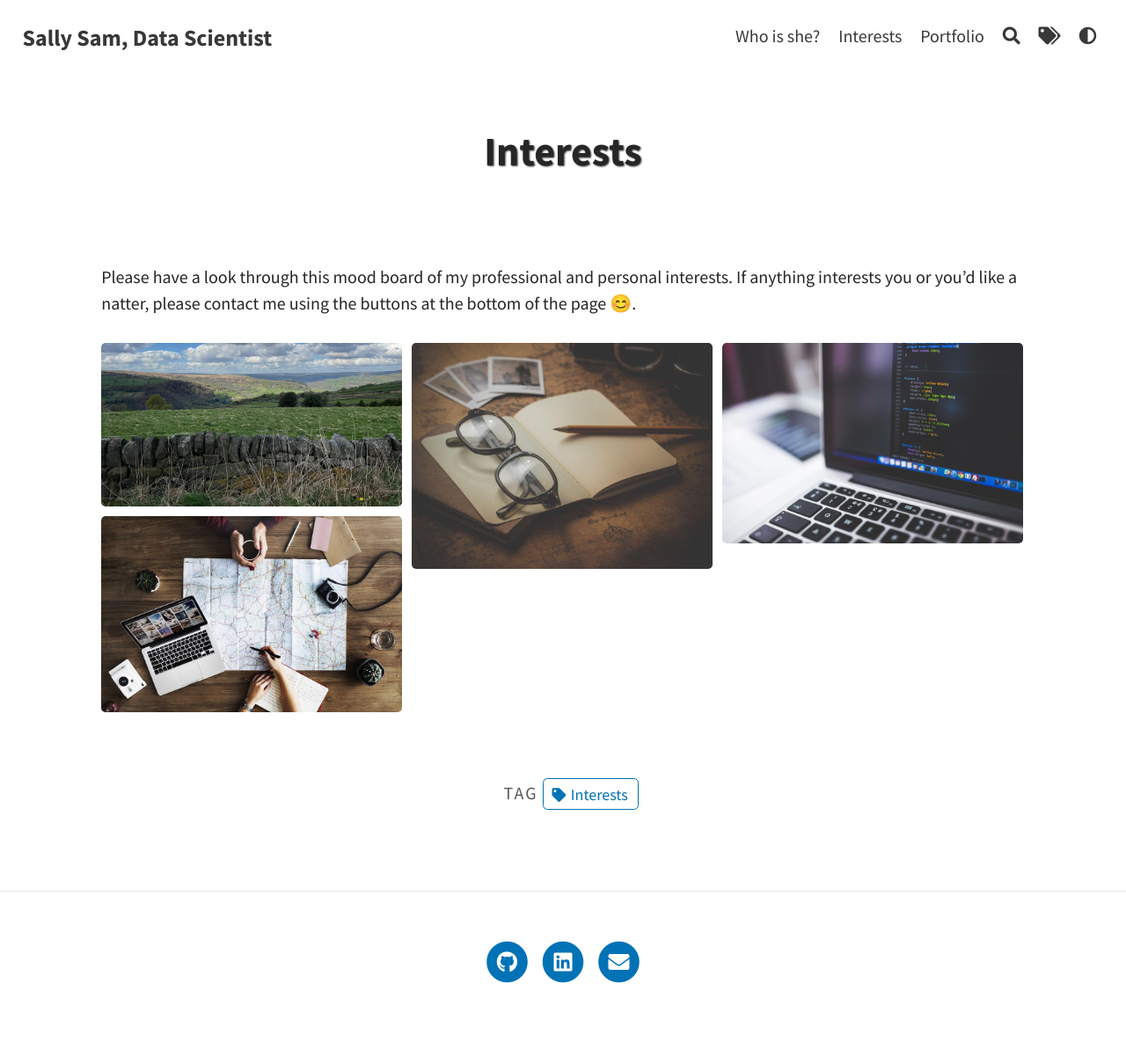
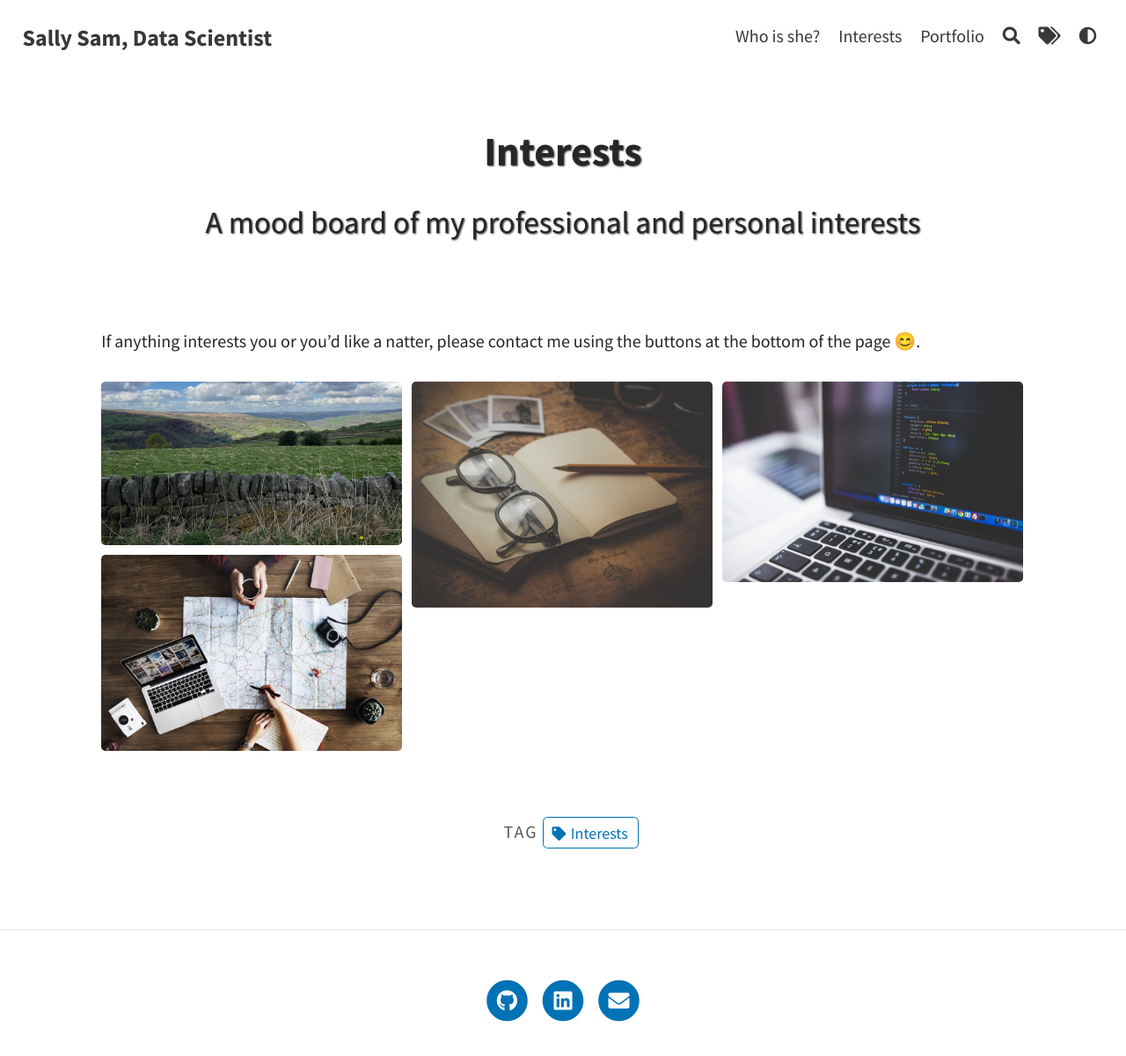
Before and after one commit to s-sam/s-sam.github.io, a Jekyll site: the page built from pages/gallery.md, in a window 1280 px wide. Shown: the whole page at 88% size. Built offline with Jekyll 4.4.1, drawn with Linux system fonts in a browser that asks for light colours; before the commit the page ends 1157 px from its top, so only the background shows below that.

Commit message:
Update gallery.md

```diff
--- a/pages/gallery.md
+++ b/pages/gallery.md
@@ -1,12 +1,12 @@
 ---
 layout: page
 title: Interests
-subtitle:
+subtitle: "A mood board of my professional and personal interests"
 permalink: /interests/
 gallery_path: "assets/img/pexels"
 tags: [Interests]
 ---
 
-Please have a look through this mood board of my professional and personal interests. If anything interests you or you'd like a natter, please contact me using the buttons at the bottom of the page 😊.
+If anything interests you or you'd like a natter, please contact me using the buttons at the bottom of the page 😊.
 
 {% include gallery.html gallery_path=page.gallery_path %}
```
